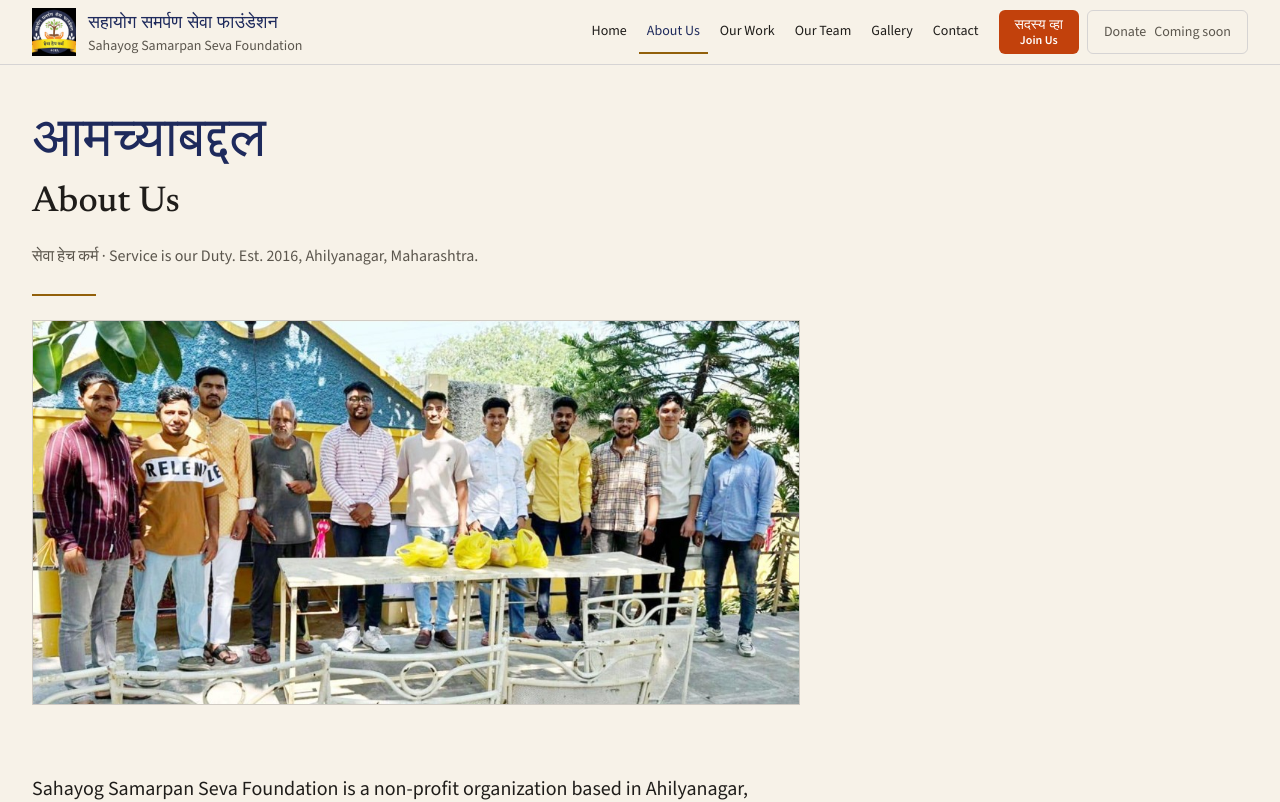
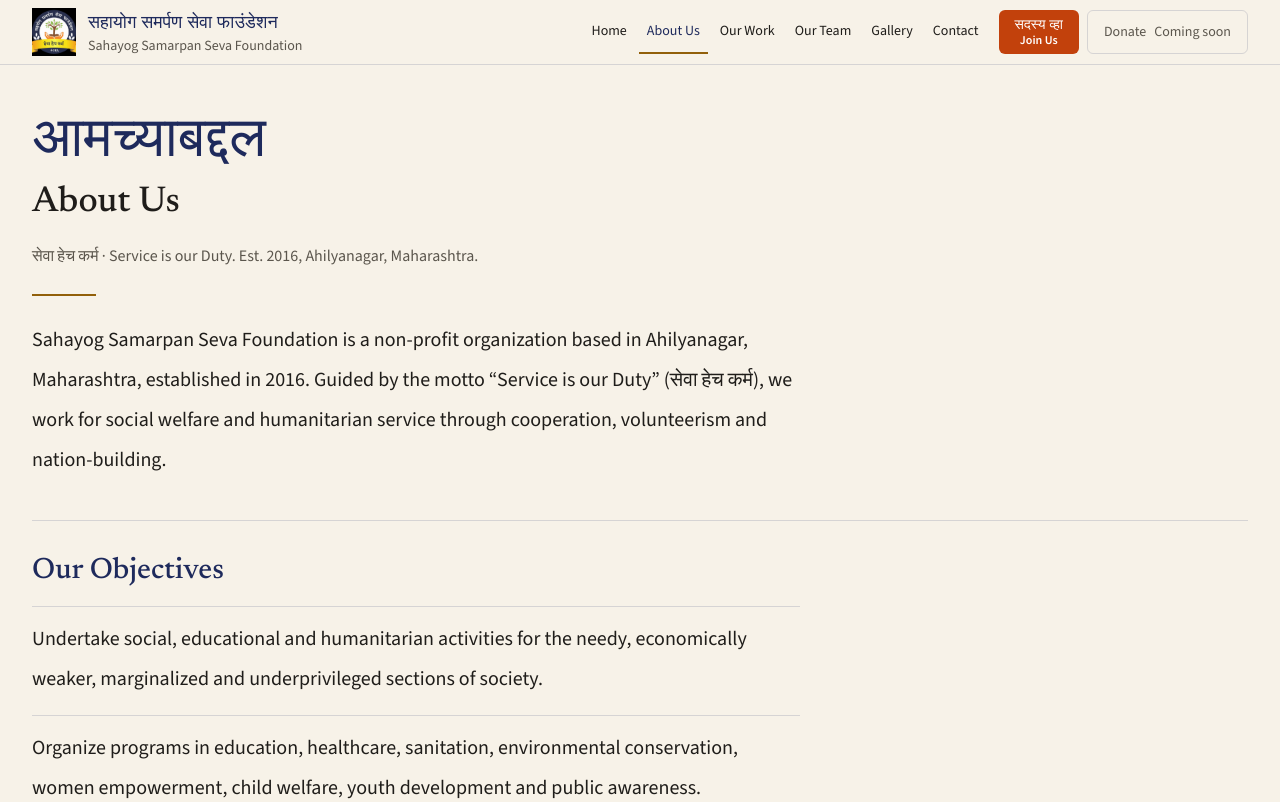
Before and after one commit to ankitnehul/sahyog-samarpan-seva-trust, a Next.js app: page /about in a window 1280 px wide. Shown: the top 802 px of the page. Built offline with nearby package versions, Linux system fonts and the light colour scheme; a web font is replaced by a local one.

Commit message:
fix(about): remove the photograph from About

```diff
--- a/app/about/page.tsx
+++ b/app/about/page.tsx
@@ -1,7 +1,6 @@
 import type { Metadata } from "next";
 import Link from "next/link";
 import { AboutSections } from "@/components/AboutSections";
-import ContentImage from "@/components/ContentImage";
 import PageHeading from "@/components/PageHeading";
 import { aboutEn, aboutMr } from "@/data/about";
 import { siteConfig } from "@/data/site";
@@ -22,13 +21,6 @@
       />
 
       <div className="mx-auto w-full max-w-7xl space-y-16 px-4 pb-16 sm:px-6 lg:px-8">
-        <figure className="max-w-3xl border border-rule bg-paper-deep">
-          <ContentImage
-            src="/images/our-work/diwali-2024-matoshri.png"
-            alt="Diwali Celebration 2024 at Matoshri Vriddhashram"
-            sizes="(max-width: 768px) 100vw, 48rem"
-          />
-        </figure>
         <AboutSections content={aboutEn} />
         <AboutSections content={aboutMr} marathi />
         <p>
```
